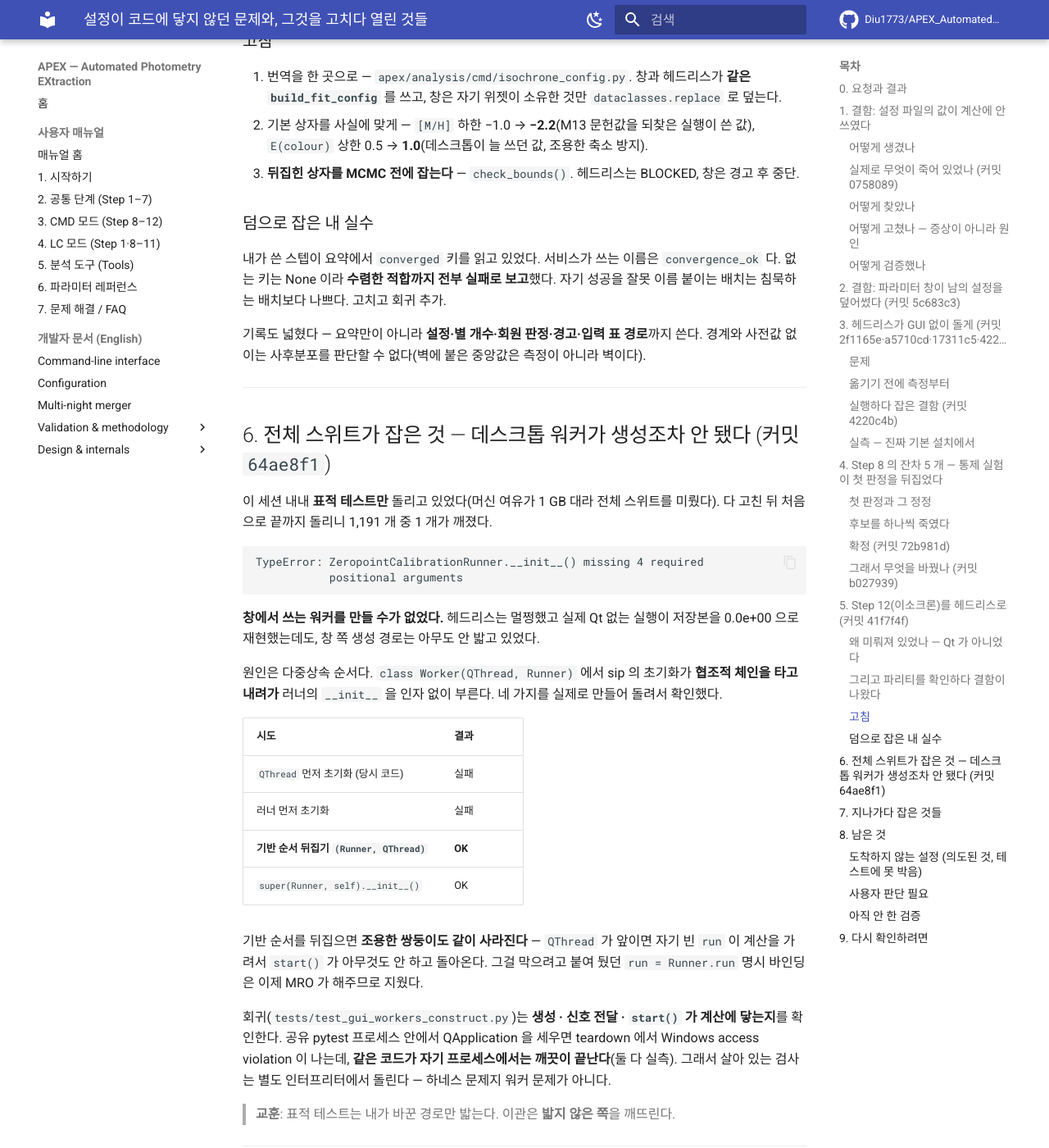
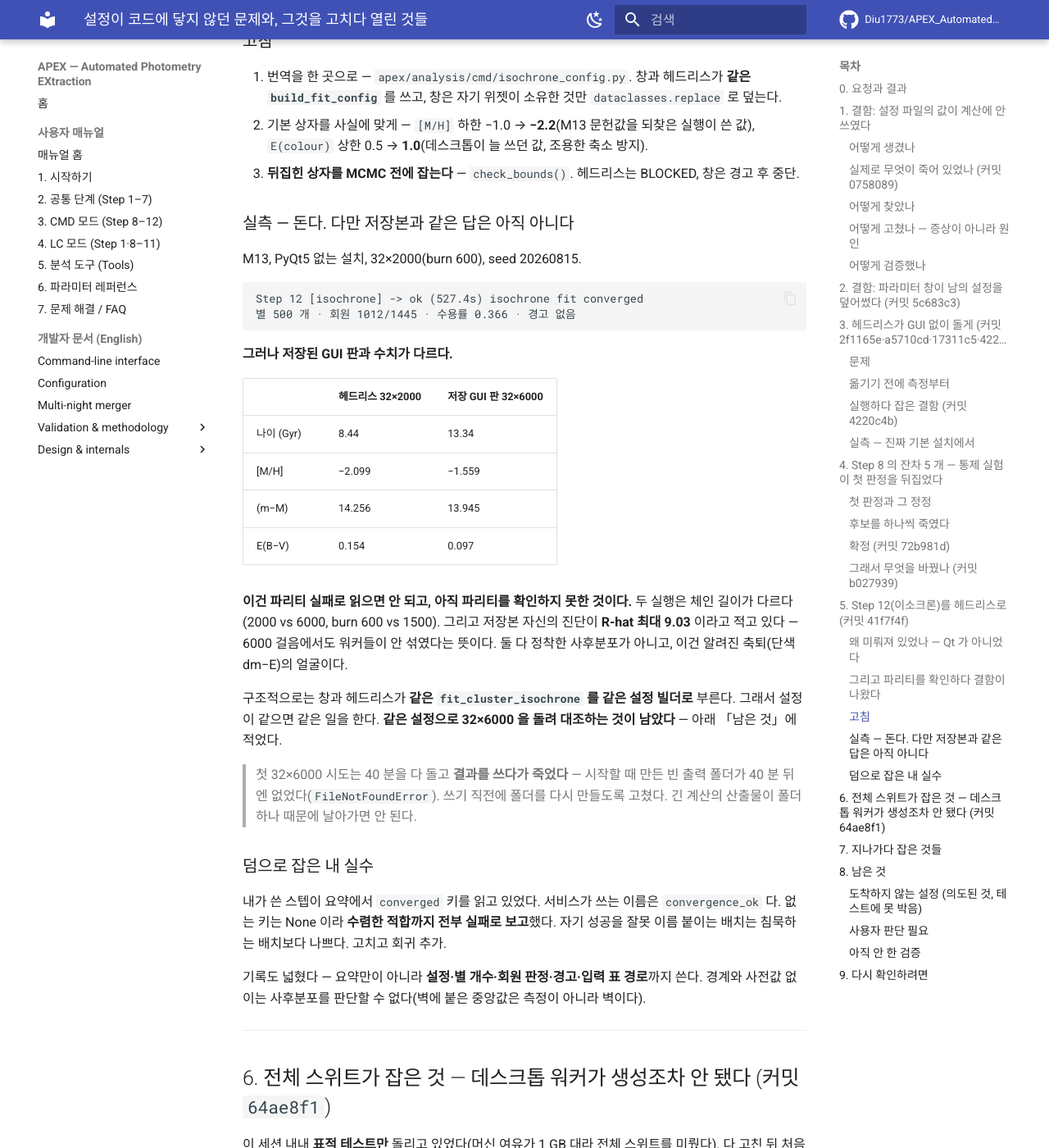
Before and after one commit to Diu1773/APEX_AutomatedPhotometryEXtraction, an MkDocs documentation site: the page built from docs/audit/SESSION_2026-08-17_CONFIG_AND_HEADLESS.md, in a window 1280 px wide and 1400 px high, scrolled down 7087 px. Shown: the whole window at 82% size. Built offline with MkDocs 1.6.1 and Material for MkDocs 9.7.7, drawn with Linux system fonts in a browser that asks for light colours; comment, search, counter and statistics services are not loaded; some of the changed text lies outside the part shown.

Commit message:
fix(step12): 40분 적합이 폴더 하나 때문에 날아갔다 — 쓰기 직전에 다시 만든다
M13 32×6000 체인이 40분을 다 돌고 결과를 쓰다가 FileNotFoundError 로 죽었다.
출력 폴더는 적합 시작할 때 만들었는데 40분 뒤엔 없었다(임시 루트 밑의 빈 폴더가
그 시간을 반드시 버티지는 않는다). 긴 계산의 사후분포가 폴더 하나 때문에 사라지면
안 되므로 쓰기 직전에 다시 만든다. 회귀도 그 상황 그대로 재현한다.

같이 기록: 헤드리스 Step 12 실측 (PyQt5 없음, M13 32×2000, 527초, 수렴·경고 없음).
**다만 저장 GUI 판(32×6000)과 수치가 다르다** — 나이 8.44 vs 13.34 Gyr,
[M/H] -2.099 vs -1.559. 파리티 실패가 아니라 아직 확인 못 한 것이다: 체인 길이가
다르고, 저장본 자신의 진단이 R-hat 최대 9.03 이라 6000 걸음에서도 워커가 안 섞였다.
둘 다 정착한 사후분포가 아니고 알려진 dm-E 축퇴의 얼굴이다. 같은 설정으로 32×6000 을
돌려 대조하는 것을 「아직 안 한 검증」에 남겼다.

Co-Authored-By: Claude Opus 5 <noreply@anthropic.com>

```diff
--- a/docs/audit/SESSION_2026-08-17_CONFIG_AND_HEADLESS.md
+++ b/docs/audit/SESSION_2026-08-17_CONFIG_AND_HEADLESS.md
@@ -15,7 +15,7 @@
 | *"config 아직도 안고쳤어? 다른놈들도 문제없는지 체크해 다시"* | 결함 4 건 수정 + 같은 종류 전수 조사 |
 | *"저걸 하나하나 꼭 p로 넣어야돼? 다른 좋은 최적화된 방법없어?"* → *"알아서 하쇼"* | 설정 선언을 한 곳으로, 순수 삭제 1,006 줄 |
 | *"GUI 파라매터 창들이랑 연결되는 거 맞지? 근본적인 해결책도?"* → *"다 작업해"* | 창이 저장 못 하던 설정 30 개 중 22 개 배선 + 구조 수리 |
-| *"난 헤드리스로 돌아가는게 제일 중요하다… gui없이도 스크립트만으로 측광할수있어야"* | PyQt5 없는 설치에서 Step 0–10 완주, 저장본과 **0.0e+00** |
+| *"난 헤드리스로 돌아가는게 제일 중요하다… gui없이도 스크립트만으로 측광할수있어야"* | PyQt5 없는 설치에서 Step 0–10 완주, 저장본과 **0.0e+00** (Step 12 도 완주) |
 | *"다음"·"다음다해"·"ㅇㅇ"* | Step 12 구현, scipy 원인 확정, 이소크론 탐색상자 결함 발견·수정 |
 
 **바뀐 발표 수치: 없다.** 고친 결함들은 전부 (a) 기본값과 파일값이 우연히 같았거나,
@@ -286,6 +286,35 @@ prior=(-2.00, 0.20)  →  상자 [-1.000, -1.600]   ← 뒤집힘
 3. **뒤집힌 상자를 MCMC 전에 잡는다** — `check_bounds()`. 헤드리스는 BLOCKED,
    창은 경고 후 중단.
 
+### 실측 — 돈다. 다만 저장본과 같은 답은 아직 아니다
+
+M13, PyQt5 없는 설치, 32×2000(burn 600), seed 20260815.
+
+    Step 12 [isochrone] -> ok (527.4s) isochrone fit converged
+    별 500 개 · 회원 1012/1445 · 수용률 0.366 · 경고 없음
+
+**그러나 저장된 GUI 판과 수치가 다르다.**
+
+| | 헤드리스 32×2000 | 저장 GUI 판 32×6000 |
+|---|---|---|
+| 나이 (Gyr) | 8.44 | 13.34 |
+| [M/H] | −2.099 | −1.559 |
+| (m−M) | 14.256 | 13.945 |
+| E(B−V) | 0.154 | 0.097 |
+
+**이건 파리티 실패로 읽으면 안 되고, 아직 파리티를 확인하지 못한 것이다.**
+두 실행은 체인 길이가 다르다(2000 vs 6000, burn 600 vs 1500). 그리고 저장본 자신의
+진단이 **R-hat 최대 9.03** 이라고 적고 있다 — 6000 걸음에서도 워커들이 안 섞였다는
+뜻이다. 둘 다 정착한 사후분포가 아니고, 이건 알려진 축퇴(단색 dm−E)의 얼굴이다.
+
+구조적으로는 창과 헤드리스가 **같은 `fit_cluster_isochrone` 를 같은 설정 빌더로**
+부른다. 그래서 설정이 같으면 같은 일을 한다. **같은 설정으로 32×6000 을 돌려
+대조하는 것이 남았다** — 아래 「남은 것」에 적었다.
+
+> 첫 32×6000 시도는 40 분을 다 돌고 **결과를 쓰다가 죽었다** — 시작할 때 만든 빈
+> 출력 폴더가 40 분 뒤엔 없었다(`FileNotFoundError`). 쓰기 직전에 폴더를 다시
+> 만들도록 고쳤다. 긴 계산의 산출물이 폴더 하나 때문에 날아가면 안 된다.
+
 ### 덤으로 잡은 내 실수
 
 내가 쓴 스텝이 요약에서 `converged` 키를 읽고 있었다. 서비스가 쓰는 이름은
@@ -362,6 +391,9 @@ CMD 26 개 · LC 36 개. 목록은 `tests/test_config_settings_reach_code.py`.
 
 ### 아직 안 한 검증
 
+- **Step 12 파리티** — 저장본과 같은 32×6000·burn 1500 으로 헤드리스를 한 번 더
+  돌려 대조. 40 분. (32×2000 은 완주·수렴했으나 다른 최빈값에 앉았고, 저장본 자신도
+  R-hat 9.03 이라 둘 다 정착 전이다.)
 - 파라미터 창 6 개(step4·5·8·9cmd·9lc·10)를 `specs_from_map` 으로 이관 —
   콤보박스 33 개를 위해 `choice` 형이 먼저 필요하다
 
```
Also changed, not shown: other parts of docs/audit/SESSION_2026-08-17_CONFIG_AND_HEADLESS.md (+1 -1 lines), 2 other files.
